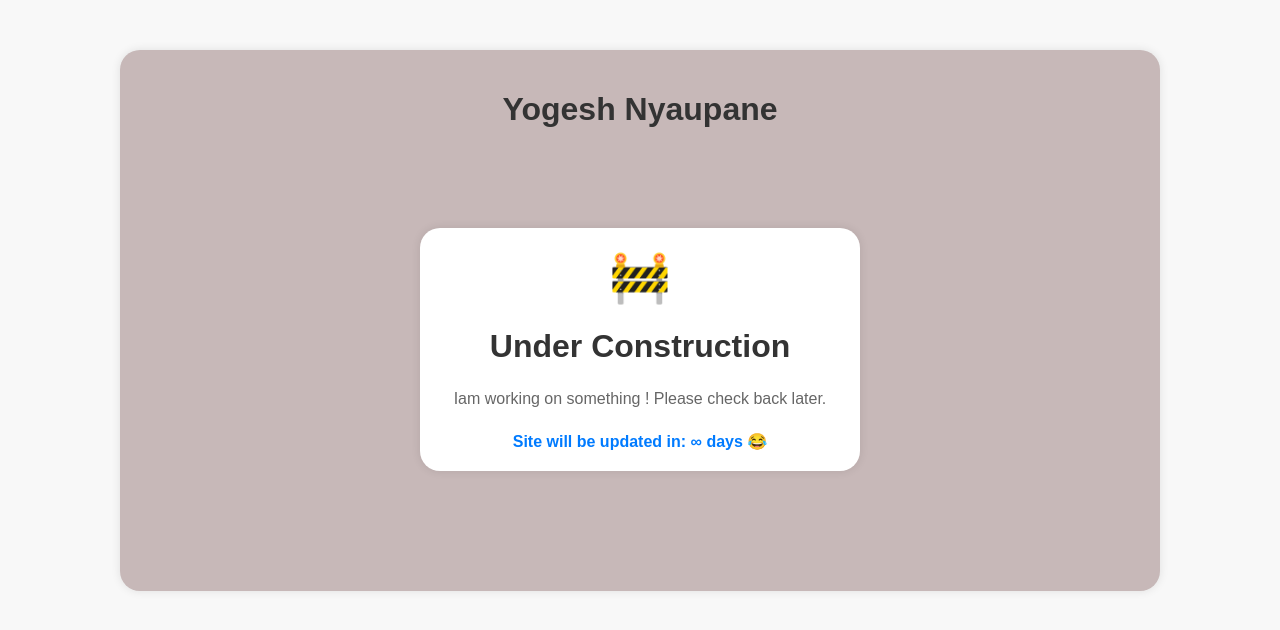
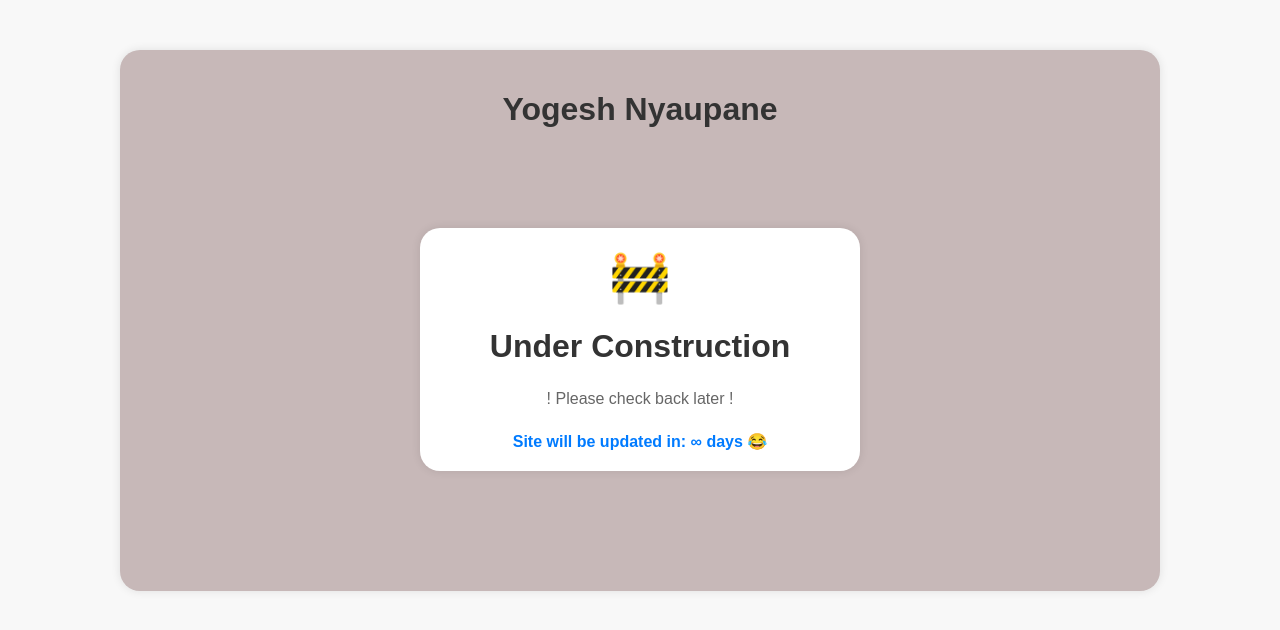
Before and after one commit to yrn369/portfolio, a plain HTML site: page index.html in a window 1280 px wide. Drawn offline with Linux system fonts and the light colour scheme.

Commit message:
new line

```diff
--- a/index.html
+++ b/index.html
@@ -14,7 +14,7 @@
         <div class="under-construction-box">
             <div class="construction-icon">&#128679;</div>
             <h1>Under Construction</h1>
-            <p>Iam working on something ! Please check back later.</p>
+            <p>! Please check back later !</p>
             <div class="countdown">Site will be updated in: <span id="countdown"> &#8734; days &#128514;</span></div>
         </div>
 
```
